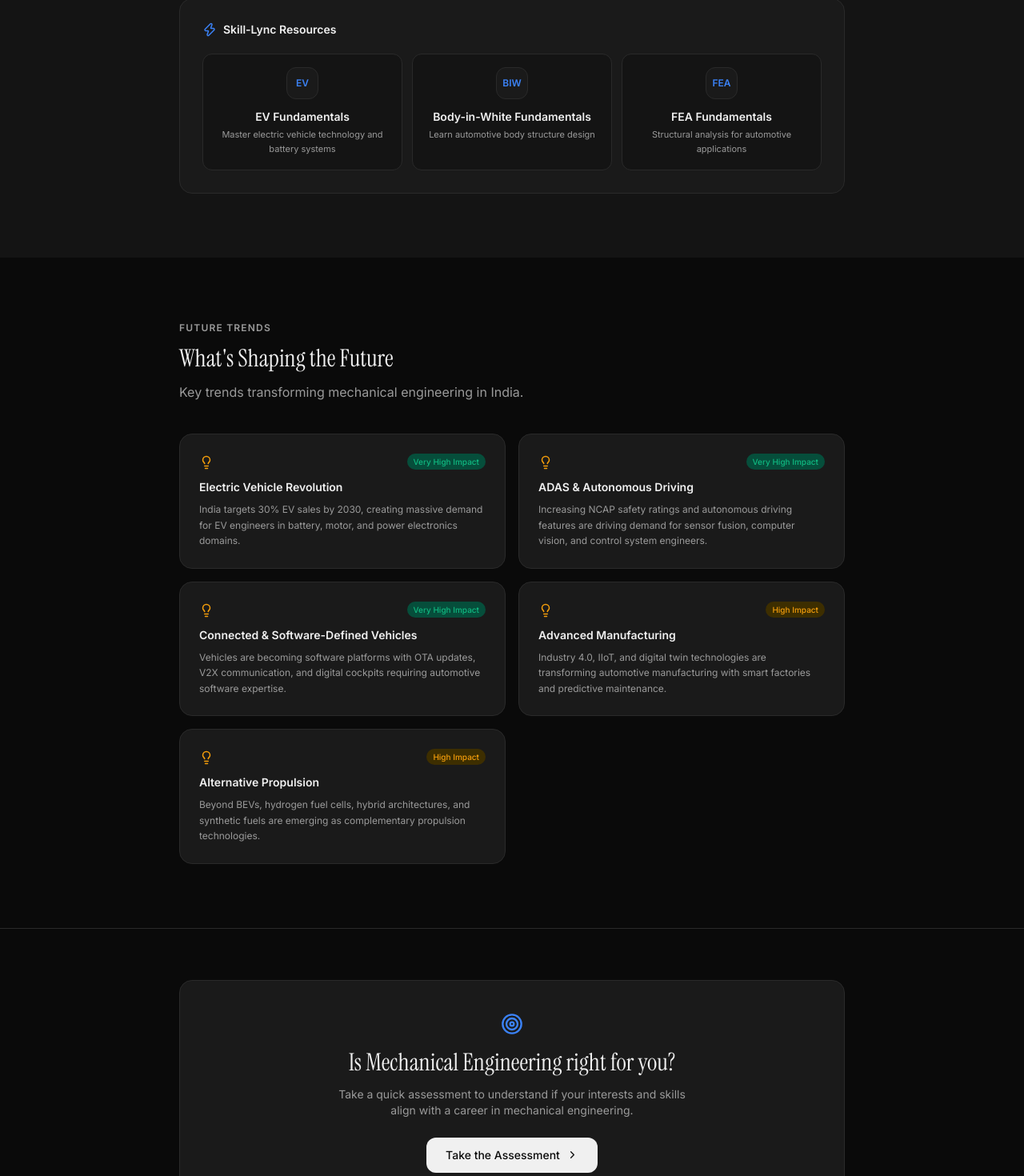
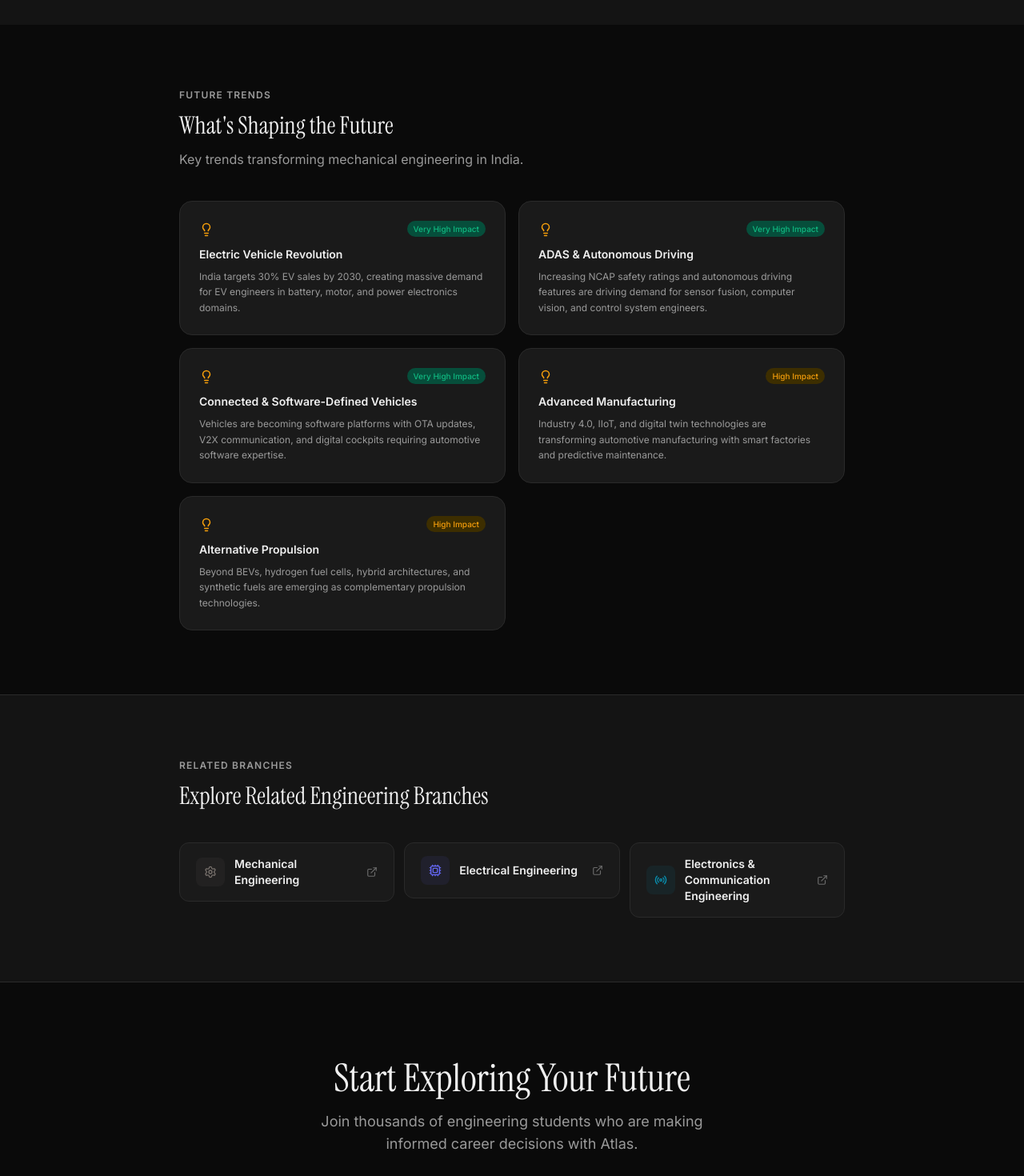
Before and after one commit to kaushikieeee/atlas, a React (Vite) app: page /automobile-engineering in a window 1280 px wide. Shown: the part 9598-11068 px from the top of the page at 80% size. Built offline with nearby package versions, Linux system fonts and the light colour scheme.

Commit message:
remove Skill-Lync references and Take the Assessment buttons

```diff
--- a/src/data/branches/aerospace-engineering.ts
+++ b/src/data/branches/aerospace-engineering.ts
@@ -266,7 +266,6 @@ export const aerospaceEngineering = {
     platforms: [
       { name: "NPTEL", description: "Free courses from IITs on aerodynamics, propulsion, and structures" },
       { name: "MIT OCW", description: "World-class aerospace engineering course materials" },
-      { name: "Skill-Lync", description: "Industry-oriented PG programmes in aerospace engineering" },
       { name: "Coursera", description: "Specialisations in flight mechanics and space technologies" }
     ],
     certifications: [
@@ -277,23 +276,6 @@ export const aerospaceEngineering = {
       "Six Sigma Green / Black Belt",
       "Project Management Professional (PMP)"
     ],
-    skillLync: [
-      {
-        title: "CFD Fundamentals",
-        abbreviation: "CFD",
-        description: "Master aerodynamic and fluid dynamics simulation"
-      },
-      {
-        title: "FEA Fundamentals",
-        abbreviation: "FEA",
-        description: "Learn structural analysis for aerospace structures"
-      },
-      {
-        title: "EV Fundamentals",
-        abbreviation: "EV",
-        description: "Electric propulsion systems and batteries"
-      }
-    ]
   },
 
   futureTrends: [
--- a/src/data/branches/automobile-engineering.ts
+++ b/src/data/branches/automobile-engineering.ts
@@ -282,8 +282,7 @@ export const automobileEngineering = {
     platforms: [
       { name: "NPTEL", description: "Free courses from IITs on vehicle dynamics, IC engines, and manufacturing" },
       { name: "Coursera", description: "Specialisations in autonomous vehicle and EV technologies" },
-      { name: "Udemy", description: "Practical courses on CAN bus, MATLAB vehicle simulation" },
-      { name: "Skill-Lync", description: "Industry-oriented PG programmes in automotive engineering" }
+      { name: "Udemy", description: "Practical courses on CAN bus, MATLAB vehicle simulation" }
     ],
     certifications: [
       "IATF 16949 Internal Auditor Certification",
@@ -294,23 +293,6 @@ export const automobileEngineering = {
       "ASME GD&T Certification",
       "Certified Reliability Engineer (CRE)"
     ],
-    skillLync: [
-      {
-        title: "EV Fundamentals",
-        abbreviation: "EV",
-        description: "Master electric vehicle technology and battery systems"
-      },
-      {
-        title: "Body-in-White Fundamentals",
-        abbreviation: "BIW",
-        description: "Learn automotive body structure design"
-      },
-      {
-        title: "FEA Fundamentals",
-        abbreviation: "FEA",
-        description: "Structural analysis for automotive applications"
-      }
-    ]
   },
 
   futureTrends: [
--- a/src/data/branches/biotechnology-engineering.ts
+++ b/src/data/branches/biotechnology-engineering.ts
@@ -276,7 +276,6 @@ export const biotechnologyEngineering = {
     platforms: [
       { name: "NPTEL", description: "Free courses from IITs on biotechnology fundamentals" },
       { name: "Coursera", description: "Specialisations in genomics, bioprocessing, and drug development" },
-      { name: "Skill-Lync", description: "Industry-oriented PG programmes in bioprocess engineering" },
       { name: "edX", description: "Courses from MIT, Harvard on molecular biology and bioinformatics" }
     ],
     certifications: [
@@ -287,23 +286,6 @@ export const biotechnologyEngineering = {
       "ICH GCP Certification",
       "Bioinformatics Certification (NGS Data Analysis)"
     ],
-    skillLync: [
-      {
-        title: "Molecular Biology Fundamentals",
-        abbreviation: "MOL",
-        description: "DNA, RNA, protein synthesis, and gene regulation"
-      },
-      {
-        title: "Bioprocess Engineering",
-        abbreviation: "BPE",
-        description: "Fermentation, bioreactors, and downstream processing"
-      },
-      {
-        title: "Bioinformatics Basics",
-        abbreviation: "BIO",
-        description: "Sequence analysis, databases, and computational biology"
-      }
-    ]
   },
 
   futureTrends: [
--- a/src/data/branches/chemical-engineering.ts
+++ b/src/data/branches/chemical-engineering.ts
@@ -266,7 +266,6 @@ export const chemicalEngineering = {
     platforms: [
       { name: "NPTEL", description: "Free courses from IITs on chemical engineering fundamentals" },
       { name: "Coursera", description: "Specialisations in process design, simulation, and safety" },
-      { name: "Skill-Lync", description: "Industry-oriented PG programmes in chemical processes" },
       { name: "Udemy", description: "Affordable courses on Aspen Plus, HYSYS, and HTRI" }
     ],
     certifications: [
@@ -277,18 +276,6 @@ export const chemicalEngineering = {
       "Six Sigma Green / Black Belt",
       "Certified Process Safety Professional (CPSP)"
     ],
-    skillLync: [
-      {
-        title: "CFD Fundamentals",
-        abbreviation: "CFD",
-        description: "Master fluid dynamics simulation for process equipment"
-      },
-      {
-        title: "FEA Fundamentals",
-        abbreviation: "FEA",
-        description: "Structural analysis for pressure vessels and piping"
-      }
-    ]
   },
 
   futureTrends: [
--- a/src/data/branches/civil-engineering.ts
+++ b/src/data/branches/civil-engineering.ts
@@ -276,7 +276,6 @@ export const civilEngineering = {
     platforms: [
       { name: "NPTEL", description: "Free courses from IITs on all civil engineering subjects" },
       { name: "Coursera", description: "Specialisations in structural engineering, BIM, and construction management" },
-      { name: "Skill-Lync", description: "Industry-oriented PG programmes in structural and civil domains" },
       { name: "Udemy", description: "Affordable courses on STAAD Pro, ETABS, and Primavera P6" }
     ],
     certifications: [
@@ -287,23 +286,6 @@ export const civilEngineering = {
       "GATE Qualified (for PSU recruitment)",
       "ISO 9001 Internal Auditor"
     ],
-    skillLync: [
-      {
-        title: "FEA Fundamentals",
-        abbreviation: "FEA",
-        description: "Structural analysis using finite element methods"
-      },
-      {
-        title: "Engineering Materials",
-        abbreviation: "MAT",
-        description: "Material properties and selection for construction"
-      },
-      {
-        title: "GD&T Fundamentals",
-        abbreviation: "GDT",
-        description: "Geometric dimensioning for structural detailing"
-      }
-    ]
   },
 
   futureTrends: [
--- a/src/data/branches/computer-science-engineering.ts
+++ b/src/data/branches/computer-science-engineering.ts
@@ -268,7 +268,6 @@ export const computerScienceEngineering = {
     platforms: [
       { name: "LeetCode", description: "Platform for coding interview preparation with 2000+ problems" },
       { name: "Coursera", description: "Specialisations in AI/ML, cloud computing, and data science" },
-      { name: "Skill-Lync", description: "Industry-oriented PG programmes in software development and DSA" },
       { name: "Udemy", description: "Affordable courses on web development, DevOps, and system design" }
     ],
     certifications: [
@@ -279,23 +278,6 @@ export const computerScienceEngineering = {
       "Certified Kubernetes Administrator (CKA)",
       "Scrum Master Certification (CSM)"
     ],
-    skillLync: [
-      {
-        title: "DSA Fundamentals",
-        abbreviation: "DSA",
-        description: "Master data structures and algorithms for interviews"
-      },
-      {
-        title: "System Design",
-        abbreviation: "SD",
-        description: "Design scalable distributed systems"
-      },
-      {
-        title: "Web Development",
-        abbreviation: "WEB",
-        description: "Full stack web development with modern frameworks"
-      }
-    ]
   },
 
   futureTrends: [
--- a/src/data/branches/electrical-engineering.ts
+++ b/src/data/branches/electrical-engineering.ts
@@ -268,7 +268,6 @@ export const electricalEngineering = {
     platforms: [
       { name: "NPTEL", description: "Free courses from IITs on all electrical subjects" },
       { name: "Coursera", description: "Specialisations in power systems, renewables, and automation" },
-      { name: "Skill-Lync", description: "Industry-oriented PG programmes in electrical domains" },
       { name: "Udemy", description: "Affordable courses on MATLAB, PLC, and electrical design" }
     ],
     certifications: [
@@ -279,23 +278,6 @@ export const electricalEngineering = {
       "IEEE Membership and publications",
       "PLC & SCADA Certification"
     ],
-    skillLync: [
-      {
-        title: "EV Fundamentals",
-        abbreviation: "EV",
-        description: "Electric vehicle systems and components"
-      },
-      {
-        title: "FEA Fundamentals",
-        abbreviation: "FEA",
-        description: "Finite element analysis for electrical systems"
-      },
-      {
-        title: "CFD Fundamentals",
-        abbreviation: "CFD",
-        description: "Thermal management for power electronics"
-      }
-    ]
   },
 
   futureTrends: [
--- a/src/data/branches/electronics-communication-engineering.ts
+++ b/src/data/branches/electronics-communication-engineering.ts
@@ -282,7 +282,6 @@ export const electronicsCommunicationEngineering = {
     platforms: [
       { name: "NPTEL", description: "Free courses from IITs on VLSI, DSP, and communication" },
       { name: "Coursera", description: "Specialisations in VLSI CAD, embedded systems, and IoT" },
-      { name: "Skill-Lync", description: "Industry-oriented PG programmes in VLSI and embedded systems" },
       { name: "Udemy", description: "Affordable courses on Verilog, PCB design, and ARM programming" }
     ],
     certifications: [
@@ -293,23 +292,6 @@ export const electronicsCommunicationEngineering = {
       "Red Hat Certified Engineer",
       "MATLAB Certified Associate"
     ],
-    skillLync: [
-      {
-        title: "EV Fundamentals",
-        abbreviation: "EV",
-        description: "Electric vehicle systems and power electronics"
-      },
-      {
-        title: "FEA Fundamentals",
-        abbreviation: "FEA",
-        description: "Finite element analysis for electronics thermal design"
-      },
-      {
-        title: "Engineering Materials",
-        abbreviation: "MAT",
-        description: "Semiconductor materials and properties"
-      }
-    ]
   },
 
   futureTrends: [
--- a/src/data/branches/instrumentation-engineering.ts
+++ b/src/data/branches/instrumentation-engineering.ts
@@ -268,8 +268,7 @@ export const instrumentationEngineering = {
     platforms: [
       { name: "NPTEL", description: "Free courses from IITs on industrial instrumentation and control systems" },
       { name: "Coursera", description: "Specialisations in industrial automation, PLC programming, and IoT" },
-      { name: "Udemy", description: "Practical courses on PLC programming, HMI design, and SCADA systems" },
-      { name: "Skill-Lync", description: "Industry-oriented PG programmes in instrumentation and automation" }
+      { name: "Udemy", description: "Practical courses on PLC programming, HMI design, and SCADA systems" }
     ],
     certifications: [
       "Certified Automation Professional (ISA CAP)",
@@ -280,23 +279,6 @@ export const instrumentationEngineering = {
       "Six Sigma Green / Black Belt",
       "Project Management Professional (PMP)"
     ],
-    skillLync: [
-      {
-        title: "PID Control Fundamentals",
-        abbreviation: "PID",
-        description: "Master process control and loop tuning"
-      },
-      {
-        title: "PLC Programming Basics",
-        abbreviation: "PLC",
-        description: "Learn ladder logic and PLC programming"
-      },
-      {
-        title: "Industrial Automation",
-        abbreviation: "IAT",
-        description: "DCS, SCADA, and automation systems"
-      }
-    ]
   },
 
   futureTrends: [
--- a/src/data/branches/mechanical-engineering.ts
+++ b/src/data/branches/mechanical-engineering.ts
@@ -278,7 +278,6 @@ export const mechanicalEngineering = {
     platforms: [
       { name: "NPTEL", description: "Free courses from IITs on all mechanical subjects" },
       { name: "Coursera", description: "Specialisations in robotics, CAD, and manufacturing" },
-      { name: "Skill-Lync", description: "Industry-oriented PG programmes in mechanical domains" },
       { name: "Udemy", description: "Affordable courses on SolidWorks, CATIA, ANSYS" }
     ],
     certifications: [
@@ -289,23 +288,6 @@ export const mechanicalEngineering = {
       "NPTEL Course Certificates",
       "AutoCAD Certified Professional"
     ],
-    skillLync: [
-      {
-        title: "FEA Fundamentals",
-        abbreviation: "FEA",
-        description: "Learn structural analysis with FEM"
-      },
-      {
-        title: "CFD Fundamentals",
-        abbreviation: "CFD",
-        description: "Master fluid dynamics simulation"
-      },
-      {
-        title: "GD&T Fundamentals",
-        abbreviation: "GDT",
-        description: "Geometric dimensioning & tolerancing"
-      }
-    ]
   },
 
   futureTrends: [
--- a/src/pages/BranchPage.tsx
+++ b/src/pages/BranchPage.tsx
@@ -1,8 +1,7 @@
 import { useParams, Link } from "react-router-dom";
 import {
   ArrowLeft, BookOpen, GraduationCap, ExternalLink, Users, Clock, DollarSign, Shield,
-  ChevronRight, Book, Monitor, Award, Lightbulb, HelpCircle, BarChart3, Target,
-  Zap
+  ChevronRight, Book, Monitor, Award, Lightbulb, HelpCircle, BarChart3
 } from "lucide-react";
 import { motion } from "framer-motion";
 import { loadBranchData } from "../data/branchDataLoader";
@@ -555,27 +554,6 @@ export default function BranchPage() {
             </ScrollReveal>
           </div>
 
-          {data.resources.skillLync && data.resources.skillLync.length > 0 && (
-            <ScrollReveal>
-              <div className="bg-card border border-border rounded-2xl p-6 md:p-7">
-                <div className="flex items-center gap-2 mb-5">
-                  <Zap size="18" className="text-accent" />
-                  <h3 className="text-sm font-semibold text-fg">Skill-Lync Resources</h3>
-                </div>
-                <div className="grid grid-cols-1 md:grid-cols-3 gap-3">
-                  {data.resources.skillLync.map((resource) => (
-                    <div key={resource.title} className="bg-surface border border-border rounded-xl p-4 text-center group hover:shadow-sm transition-all duration-200">
-                      <div className="w-10 h-10 rounded-xl bg-card border border-border flex items-center justify-center mx-auto mb-3 group-hover:border-accent/30 transition-colors">
-                        <span className="text-xs font-bold text-accent">{resource.abbreviation}</span>
-                      </div>
-                      <div className="text-sm font-semibold text-fg mb-1">{resource.title}</div>
-                      <div className="text-[11px] text-muted leading-relaxed">{resource.description}</div>
-                    </div>
-                  ))}
-                </div>
-              </div>
-            </ScrollReveal>
-          )}
         </div>
       </section>
 
@@ -605,26 +583,6 @@ export default function BranchPage() {
               </ScrollReveal>
             ))}
           </div>
-        </div>
-      </section>
-
-      <section className="py-16 bg-bg border-t border-border">
-        <div className="max-w-4xl mx-auto px-6 lg:px-8">
-          <ScrollReveal>
-            <div className="bg-card border border-border rounded-2xl p-8 md:p-10 text-center">
-              <Target size="28" className="text-accent mx-auto mb-4" />
-              <h2 className="text-2xl md:text-3xl font-serif text-fg mb-3">
-                Is Mechanical Engineering right for you?
-              </h2>
-              <p className="text-sm text-muted max-w-md mx-auto mb-6">
-                Take a quick assessment to understand if your interests and skills align with a career in mechanical engineering.
-              </p>
-              <button className="inline-flex items-center gap-2 px-6 py-3 bg-fg text-bg rounded-xl text-sm font-medium hover:opacity-90 transition-all duration-200">
-                Take the Assessment
-                <ChevronRight size="15" />
-              </button>
-            </div>
-          </ScrollReveal>
         </div>
       </section>
 
```
Also changed, not shown: src/data/branchDataLoader.ts (+0 -7 lines).
